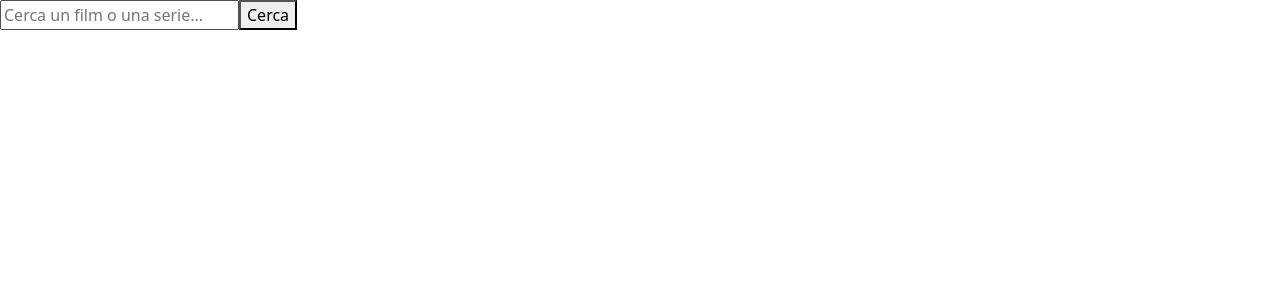
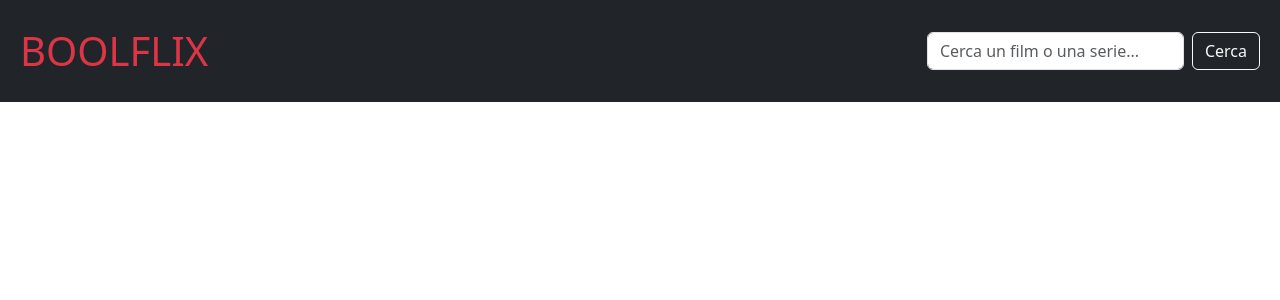
Before and after one commit to andreacagnina/vite-boolflix, a Vue app: page / in a window 1280 px wide. Shown: the top 300 px of the page. Built offline with nearby package versions, Linux system fonts and the light colour scheme.

Commit message:
[feat] styling header

```diff
--- a/src/App.vue
+++ b/src/App.vue
@@ -1,7 +1,6 @@
 <script>
 import HeaderApp from './components/HeaderApp.vue';
 import MainApp from './components/MainApp.vue';
-import { store } from './store.js';
 
 export default {
     components: {
@@ -11,7 +10,6 @@ export default {
     },
     data() {
         return {
-        store,
         }
     },
 methods: {
--- a/src/components/CardApp.vue
+++ b/src/components/CardApp.vue
@@ -11,7 +11,7 @@ export default {
     },
 
     methods: {
-        // 5) in questa funzione converto il codice della lingua originale del film/serieTV nel codice della Nazione. Riporto solo le sigle diverse perchè la libreria riconosce da sola quelle uguali (es. lingua originale IT, paese IT). La scelta di questa selezione è ricaduta su vari tentativi ottenuti come test di ricerca. Se il valore non è presente in questo switch viene restituito il valore originale, ovvero il paramentro lingua originale del film/serieTV
+        // 5) in questa funzione converto il codice della lingua originale del film/serieTV nel codice della Nazione. Riporto solo le sigle diverse perchè la libreria riconosce da sola quelle uguali (es. lingua originale IT, paese IT). La scelta di questa selezione è ricaduta su vari tentativi ottenuti come test di ricerca. Se il valore non è presente in questo switch viene restituito il valore originale, ovvero il parametro lingua originale del film/serieTV
         getFlagClass(languageCode) {
             switch (languageCode){
                 case 'en':
@@ -36,9 +36,9 @@ export default {
 </script>
 
 <template>
-    <!-- 3) Ora che i risultati sono salvati su 2 array dello store, mostro il contenuto dei risultati solo se la loro lunghezza contiene degli elementi è maggiore di 0. Ciclo gli array dando delle chiavi univoche e tramite binding con operatore ternario assegno se presente nell'obj l'img di copertina del film e della serieTV altrimenti uso una img casuale di lorempicsum. Uso un v-show per mostrare il contenuto del titolo originale solo se questo è diverso dal titolo per evitare ripetizioni sgradevoli alla vista. -->
+    <!-- 3) Ora che i risultati sono salvati su 2 array dello store, mostro il contenuto dei risultati solo se la loro lunghezza contiene degli elementi è maggiore di 0. Ciclo gli array dando delle chiavi univoche e tramite binding con operatore ternario assegno se presente nell'obj l'img di copertina del film e della serieTV altrimenti uso una img-toppa. Uso un v-show per mostrare il contenuto del titolo originale solo se questo è diverso dal titolo per evitare ripetizioni sgradevoli alla vista. -->
     <div v-if="store.movieResults.length > 0">
-        <h2>Film trovati:</h2>
+        <h2>Film trovati: {{store.movieResults.length}} </h2>
         <ul>
             <li v-for="item in store.movieResults" :key="`movie-${item.id}`">
                 <img :src="item.poster_path ? `https://image.tmdb.org/t/p/w342/${item.poster_path}` : `https://placehold.co/342x513?text=Copertina+non+trovata`"> <br>
@@ -57,7 +57,7 @@ export default {
         </ul>
     </div>
     <div v-if="store.seriesResults.length > 0">
-        <h2>Serie TV trovate:</h2>
+        <h2>Serie TV trovate: {{store.seriesResults.length}} </h2>
         <ul>
             <li v-for="item in store.seriesResults" :key="item.id">
                 <img :src="item.poster_path ? (`https://image.tmdb.org/t/p/w342/${item.poster_path}`) : `https://placehold.co/342x513?text=Copertina+non+trovata`"> <br>
--- a/src/components/HeaderApp.vue
+++ b/src/components/HeaderApp.vue
@@ -15,9 +15,15 @@ export default {
 </script>
 
 <template>
-<header>
-<SearchBar/>
-</header>
+    <header class="p-2 bg-dark">
+        <nav class="navbar bg-dark bg-body-light">
+            <div class="container-fluid">
+                <span class="navbar-brand text-danger text-uppercase fs-1">BoolFlix</span>
+                <SearchBar />
+            </div>
+        </nav>
+    </header>
+
 </template>
 
 <style lang="scss" scoped>
--- a/src/components/MainApp.vue
+++ b/src/components/MainApp.vue
@@ -1,6 +1,5 @@
 <script>
 import CardApp from './CardApp.vue';
-import { store } from '../store.js';
 // 7)uso il mio componente card all'interno del main
 export default {
     components: {
@@ -8,7 +7,6 @@ CardApp,
     },
     data() {
         return {
-        store,
         }
     },
 }
--- a/src/components/SearchBar.vue
+++ b/src/components/SearchBar.vue
@@ -9,7 +9,7 @@ export default {
         };
     },
     methods: {
-        // 2) uso una funzione wrapper che richiama 2 funzioni diverse
+        // 2) uso una funzione wrapper che richiama 2 funzioni diverse che vengono eseguite in parallelo in maniera indipendente
         searchContent(){
             this.searchMovies();
             this.searchSeries();
@@ -18,33 +18,24 @@ export default {
             store.searchMovie(this.searchQuery).then(movieResults => { store.movieResults = movieResults;
             })
                 },
-                searchSeries(){
-                    store.searchSeries(this.searchQuery).then(seriesResults => { store.seriesResults = seriesResults;
+        searchSeries(){
+            store.searchSeries(this.searchQuery).then(seriesResults => { store.seriesResults = seriesResults;
             })
                 },
-// 2.5) una soluzione più complicata con questa funzione vado nello store dove viene fatta la mia chiamata API dei film e passo il valore inserito nell'input come param, dopo viene restituita una risposta asincrona con then e il risultato viene salvato nell'array movieResults dello store. Lo stesso viene fatto per le serie TV con un return che ha il ruolo di concatenare i 2 risultati.
-        // searchContent() {
-        //     store.searchMovie(this.searchQuery).then(movieResults => {
-
-        //         store.movieResults = movieResults;
-
-        //         return store.searchSeries(this.searchQuery);
-        //     })
-        //     .then(seriesResults => {
-        //         store.seriesResults = seriesResults;
-        //     })
-        //     }
         }
 }
 </script>
 
 <template>
     <!-- 1) creo un campo input e un bottone. Al press di invio e al click del bottone lancio un funzione -->
-    <div>
+    <form class="d-flex" role="search">
+        <input class="form-control me-2" type="search" aria-label="Search" v-model="searchQuery" placeholder="Cerca un film o una serie..." @keypress.enter="searchContent">
+        <button class="btn btn-outline-light" type="submit"@click="searchContent">Cerca</button>
+    </form>
+    <!-- <div>
         <input v-model="searchQuery" placeholder="Cerca un film o una serie..." @keypress.enter="searchContent"/>
         <button @click="searchContent">Cerca</button>
-
-    </div>
+    </div> -->
 </template>
 
 <style lang="scss" scoped>
--- a/src/store.js
+++ b/src/store.js
@@ -1,6 +1,6 @@
 import { reactive } from "vue";
 import axios from "axios";
-// 0) Ottengo la parte iniziale del link dei film e delle SerieTV, salvo una variabile la mia chiave e creo 2 array vuoti che userò dopo. Dopo avere installato la libreria axios, credo 2 funzioni con paramentro che mi restituiscono il link dinamico composto dai primi 2 elementi e dal valore inserito nel campo Input.
+// 0) Ottengo la parte iniziale del link dei film e delle SerieTV, salvo una variabile la mia chiave e creo 2 array vuoti che userò dopo. Dopo avere installato la libreria axios, credo 2 funzioni con parametro che mi restituiscono il link dinamico composto dai primi 2 elementi e dal valore inserito nel campo Input.
 export const store = reactive({
     apiUrlMovie: "https://api.themoviedb.org/3/search/movie",
     apiUrlSeries: "https://api.themoviedb.org/3/search/tv",
@@ -11,11 +11,9 @@ export const store = reactive({
 
     searchMovie(movieName) {
         return axios.get(`${this.apiUrlMovie}?api_key=${this.apiKey}&query=${movieName}`).then(response => { return response.data.results; });
-
     },
     searchSeries(seriesName) {
         return axios.get(`${this.apiUrlSeries}?api_key=${this.apiKey}&query=${seriesName}`).then(response => { return response.data.results; });
-
     }
 
 });
```
